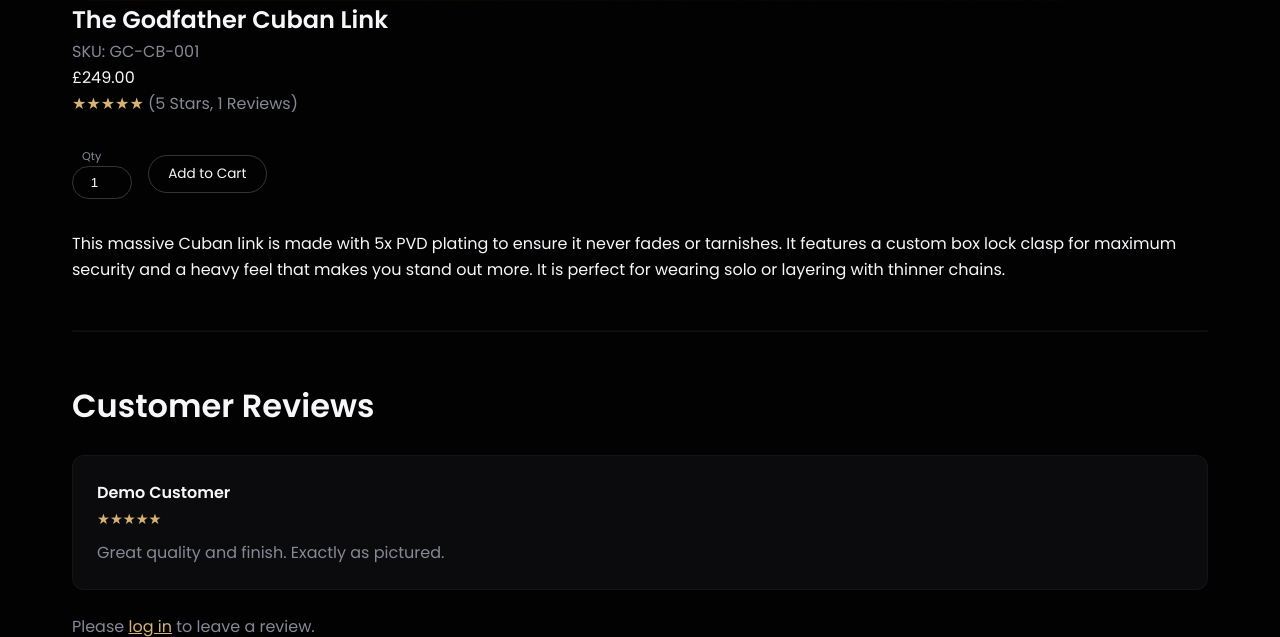
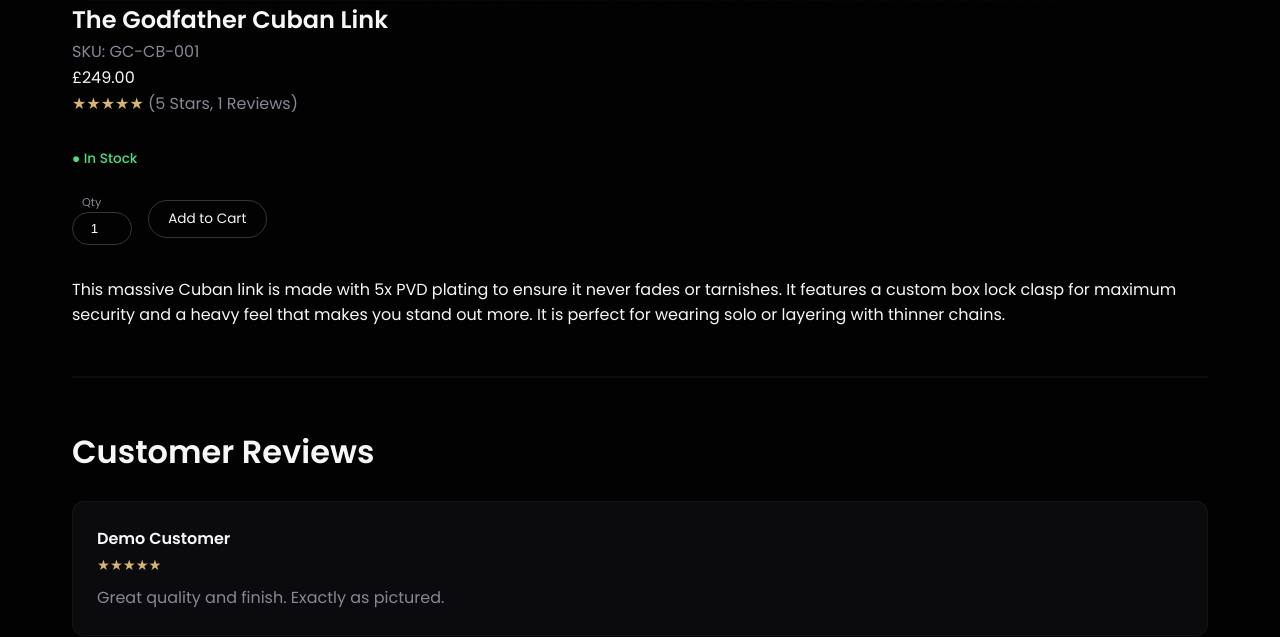
Before and after one commit to Zidane404/CS2_TeamProject, a PHP site: page /item_page.php in a window 1280 px wide. Shown: the part 1700-2337 px from the top of the page. Run offline with PHP 8.4, Linux system fonts and the light colour scheme; data comes from the database, SQL or seed files in the repository.

Commit message:
Updated with Stock Level Indicator

```diff
--- a/item_page.php
+++ b/item_page.php
@@ -8,12 +8,19 @@ try {
     $id = $_GET['id'] ?? 1;
 
 
-    $stmt = $pdo->prepare("SELECT * FROM products WHERE product_id = ?");
+    $stmt = $pdo->prepare("
+        SELECT p.*, i.stock_quantity
+        FROM products p
+        LEFT JOIN inventory i ON p.product_id = i.product_id
+        WHERE p.product_id = ?
+    ");
     $stmt->execute([$id]);
     $product = $stmt->fetch(PDO::FETCH_ASSOC);
 
     if (!$product) die("Product not found. Check your URL ID.");
 
+
+    $stock = $product['stock_quantity'] ?? 0;
 
     $stmt = $pdo->prepare("
         SELECT r.*, COALESCE(CONCAT(u.first_name, ' ', u.last_name), 'Guest') as author
@@ -476,7 +483,18 @@ try {
               </div>
 
               <div class="purchase-actions">
-                <form onsubmit="return false;" style="display:flex; gap:1rem; align-items:center;">
+                <form onsubmit="return false;" style="display:flex; gap:1rem; align-items:center; flex-wrap: wrap;">
+
+                    <div style="width: 100%; margin-bottom: 0.5rem; font-size: 0.85rem; font-weight: 500;">
+                        <?php if ($stock > 10): ?>
+                            <span style="color: #4ade80;">● In Stock</span>
+                        <?php elseif ($stock > 0): ?>
+                            <span style="color: var(--accent);">● Low Stock (only <?= $stock ?> left)</span>
+                        <?php else: ?>
+                            <span style="color: #ff4d4d;">● Out of Stock</span>
+                        <?php endif; ?>
+                    </div>
+
                     <div style="display:flex; flex-direction:column;">
                         <label style="font-size:0.7rem; color:var(--muted); margin-left:10px;">Qty</label>
                         <input
@@ -484,7 +502,8 @@ try {
                           id="item-qty-<?= $product['product_id'] ?>"
                           value="1"
                           min="1"
-                          max="10"
+                          max="<?= ($stock > 0) ? $stock : 1 ?>"
+                          <?= ($stock <= 0) ? 'disabled' : '' ?>
                           style="width: 60px; padding: 0.5rem; border-radius: 20px; border: 1px solid rgba(255,255,255,0.2); background: transparent; color: white; text-align: center;"
                         >
                     </div>
@@ -492,12 +511,12 @@ try {
                     <button
                       type="button"
                       class="primary add-to-cart-btn"
+                      <?= ($stock <= 0) ? 'disabled style="opacity: 0.5; cursor: not-allowed;"' : '' ?>
                       onclick="addToCart(<?= (int)$product['product_id'] ?>, document.getElementById('item-qty-<?= $product['product_id'] ?>').value)"
                     >
-                      Add to Cart
+                      <?= ($stock > 0) ? 'Add to Cart' : 'Out of Stock' ?>
                     </button>
                 </form>
-
               </div>
 
               <p id="product-description" class="description">
```
